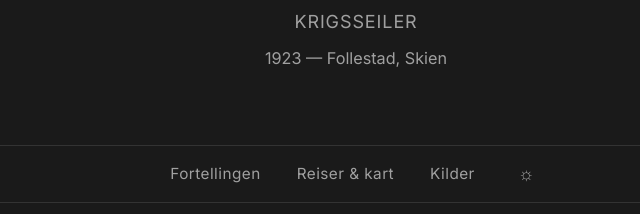
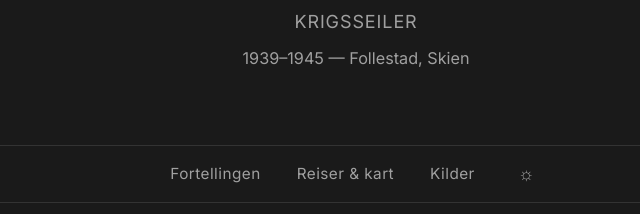
Before and after one commit to palmattias/thorleifalfsen.no, a plain HTML site: page index.html in a window 1280 px wide. Shown: the part 202-416 px from the top of the page, 284-924 px from the left. Drawn offline with Linux system fonts and the light colour scheme.

Commit message:
Header: 1923 → 1939–1945 for kontekst
Co-Authored-By: Claude Opus 4.6 (1M context) <noreply@anthropic.com>

```diff
--- a/index.html
+++ b/index.html
@@ -16,7 +16,7 @@
 <header class="site-header">
   <h1>Thorleif Alfsen</h1>
   <div class="subtitle">Krigsseiler</div>
-  <div class="years">1923 &mdash; Follestad, Skien</div>
+  <div class="years">1939&ndash;1945 &mdash; Follestad, Skien</div>
 </header>
 
 <nav class="site-nav">
```
